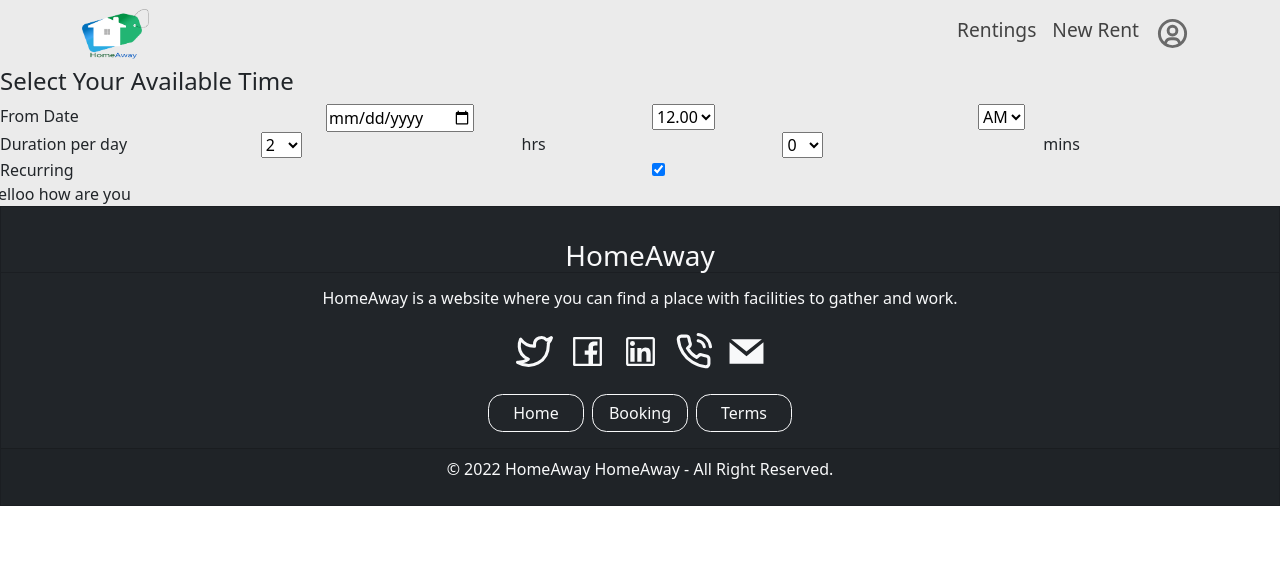
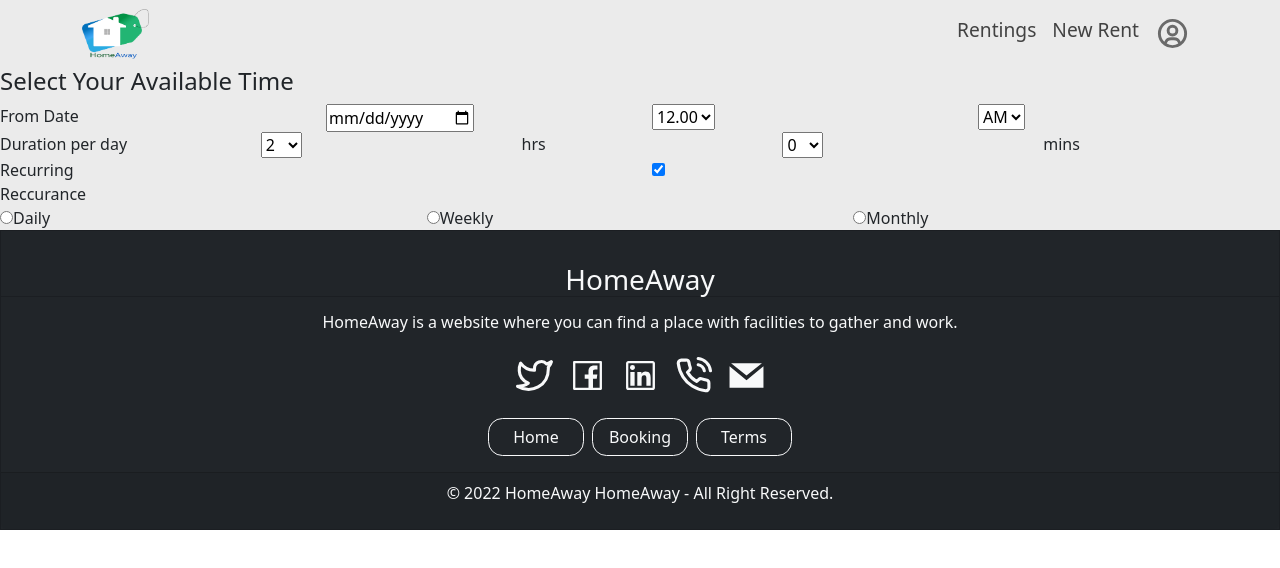
Before and after one commit to GP-43/homeaway-frontend, a React (Create React App) app: page /user/timeselector in a window 1280 px wide. Both pictures are taken after a click on the checkbox 658 px from the left and 169 px from the top of the page. Shown: the top 568 px of the page. Built offline with nearby package versions, Linux system fonts and the light colour scheme; no server answers.

Commit message:
need to complete

```diff
--- a/src/components/user/add_new_rent_date_time_selecter/AddNewRentSelectDateAndTime.jsx
+++ b/src/components/user/add_new_rent_date_time_selecter/AddNewRentSelectDateAndTime.jsx
@@ -3,7 +3,10 @@ import { Row, Col } from "react-bootstrap";
 import { useState } from "react";
 
 function AddNewRentSelectDateAndTime() {
-  const [checked, setChecked] = useState(false);
+  const [recurring, setRecurring] = useState(false);
+  const [daily, setDaily] = useState(false);
+  const [weekly, setWeekly] = useState(false);
+  const [monthly, setMonthly] = useState(false);
   return (
     <>
       <h4>Select Your Available Time</h4>
@@ -95,18 +98,53 @@ function AddNewRentSelectDateAndTime() {
       </Row>
       <Row>
         <Col>
-        <label htmlFor="">Recurring</label>
+          <label htmlFor="">Recurring</label>
         </Col>
         <Col>
           <input
             type="checkbox"
-            checked={checked}
-            onChange={(e) => setChecked(e.target.checked)}
+            checked={recurring}
+            onChange={(e) => setRecurring(e.target.checked)}
           />
         </Col>
       </Row>
-      <Row className={!checked && "d-none"}>
-            helloo how are you
+      <Row className={!recurring && "d-none"}>
+        <Row>
+          <label htmlFor="">Reccurance</label>
+        </Row>
+        <Row>
+          <Col>
+            <input
+              type="radio"
+              value={daily}
+              id="Daily"
+              name="recurring"
+              onChange={(e) => setDaily(e.target.value)}
+            />
+            <label htmlFor="">Daily</label>
+          </Col>
+          <Col>
+            <input
+              type="radio"
+              value="Weekly"
+              id="Weekly"
+              name="recurring"
+              onChange={(e) => setWeekly(e.target.value)}
+            />
+            <label htmlFor="">Weekly</label>
+          </Col>
+          <Col>
+            <input
+              type="radio"
+              value="Monthly"
+              id="Monthly"
+              name="recurring"
+              onChange={(e) => setMonthly(e.target.value)}
+            />
+            <label htmlFor="">Monthly</label>
+          </Col>
+        </Row>
+        <Row className={!daily && "d-none"}>Good morning</Row>
       </Row>
     </>
   );
```
